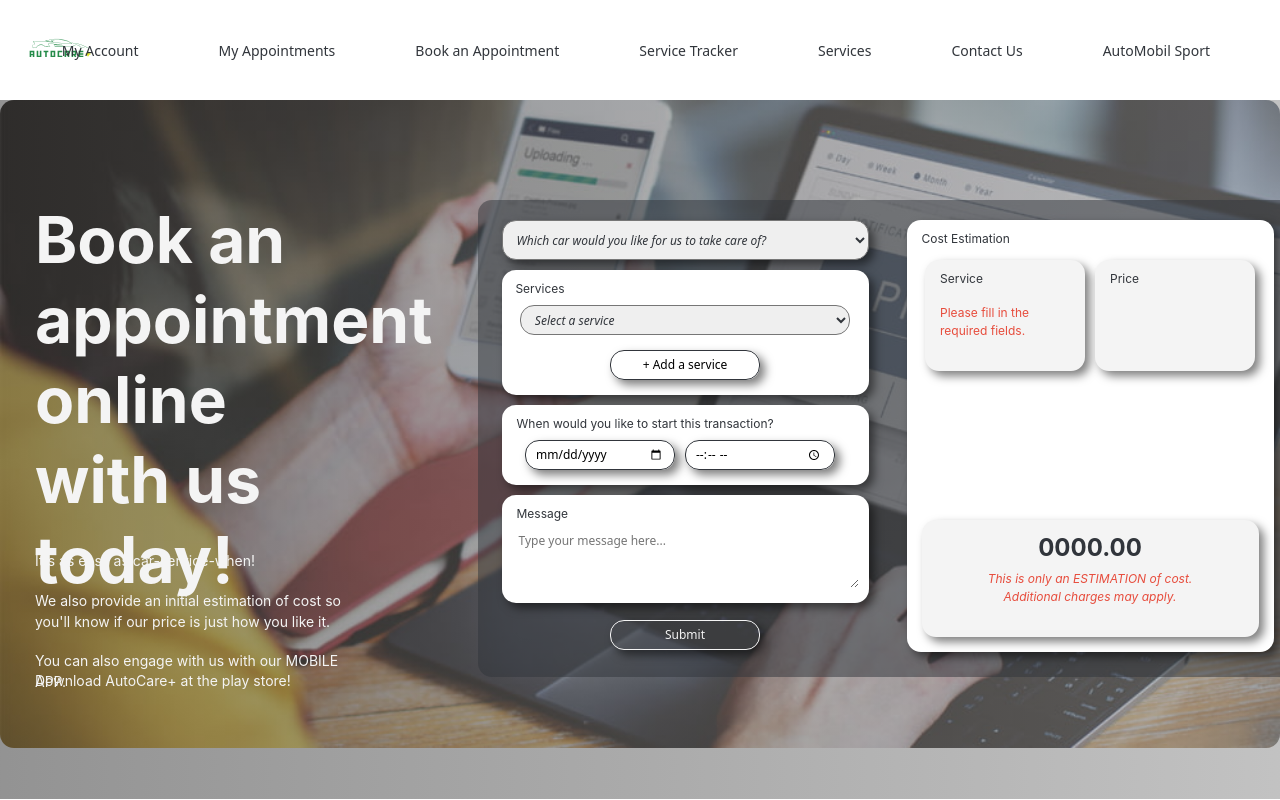
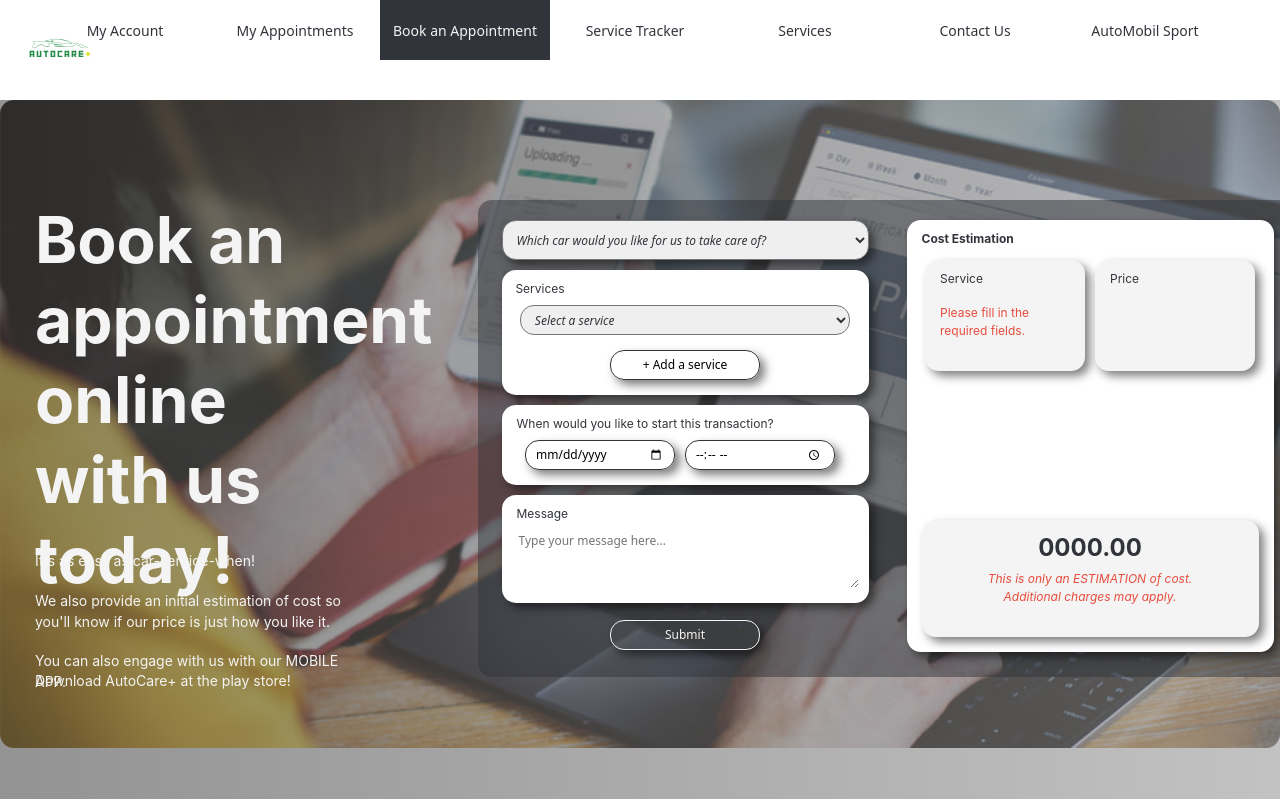
Before and after one commit to KhenB21/RealCom, a Django app: page /book/ in a window 1280 px wide; the page is wider, and only the part inside the window is pictured. Run offline with Django 5.2, Linux system fonts and the light colour scheme.

Commit message:
with navbar and alert

```diff
--- a/frontend/templates/book.html
+++ b/frontend/templates/book.html
@@ -27,15 +27,16 @@
                     height: 120px;
                     margin-top: -10px;"/>
         <nav class="navbar">
-            <ul class="nav-links">
-                <li><a href="#">My Account</a></li>
-                <li><a href="#">My Appointments</a></li>
-                <li><a href="#">Book an Appointment</a></li>
-                <li><a href="#">Service Tracker</a></li>
-                <li><a href="#2ndContainer">Services</a></li>
-                <li><a href="#contact">Contact Us</a></li>
-                <li><a href="/">AutoMobil Sport</a></li>
-            </ul>
+            <div class="nav-links">
+                <button>My Account</button>
+                <button>My Appointments</button>
+                <button style="background-color: #31353B;
+                color: #f4f4f4;">Book an Appointment</button>
+                <button>Service Tracker</button>
+                <button>Services</button>
+                <button>Contact Us</button>
+                <button>AutoMobil Sport</button>
+            </div>
         </nav>
     </div>
 
@@ -305,7 +306,8 @@
                 font-family: 'Inter', sans-serif;
                 font-size: 12px;
                 color: #31353B;
-                width: 100%;">
+                width: 100%;
+                font-weight: bold;">
                 Cost Estimation
             </p>
             <div class="box" style="position: absolute;
@@ -415,26 +417,30 @@
     <style>
         .navbar {
         position: absolute;
-        top: 30px;
-        right: 20px;
+        top: -8px;
+        right: 0px;
       }
 
       .nav-links {
-        list-style: none;
         display: flex;
-        gap: 80px;
         margin-right: 50px;
         padding: 0;
       }
 
-      .nav-links li a {
-        text-decoration: none;
+      .nav-links button {
+        background-color: transparent;
+        width: 170px;
+        height: 60px;
         color: #31353B;
         font-size: 14px;
+        border: none;
+        outline: none;
       }
 
-      .nav-links li a:hover {
-        text-decoration: underline;
+      .nav-links button:hover {
+        background-color: #31353B;
+        color: #f4f4f4;
+        transition: background-color 0.3s ease;
       }
 
       .image-section {
```
